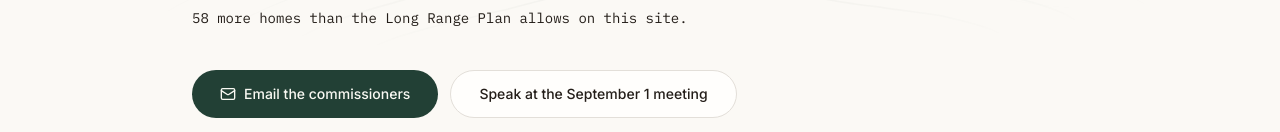
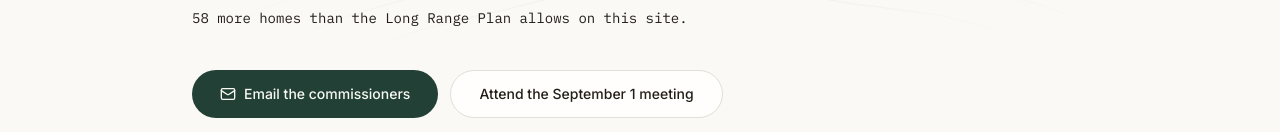
Before and after one commit to m8rmclaren/mv-density, a Next.js app: page / in a window 1280 px wide. Shown: the part 668-800 px from the top of the page. Built offline with nearby package versions, Linux system fonts and the light colour scheme.

Commit message:
Attend not speak

```diff
--- a/app/page.tsx
+++ b/app/page.tsx
@@ -150,7 +150,7 @@ export default function Home() {
                             href="#meeting"
                             className="inline-flex h-12 items-center justify-center gap-2 rounded-full border border-border bg-card px-7 text-sm font-medium text-foreground transition-colors hover:bg-accent"
                         >
-                            Speak at the September 1 meeting
+                            Attend the September 1 meeting
                         </a>
                     </div>
                 </div>
@@ -317,7 +317,7 @@ export default function Home() {
                             <div className="flex items-center gap-3">
                                 <Users className="size-5 shrink-0 text-primary" strokeWidth={1.5} />
                                 <h3 className="font-display text-xl font-semibold tracking-tight text-foreground">
-                                    Speak at the Board meeting
+                                    Attend the Board meeting
                                 </h3>
                             </div>
 
```
